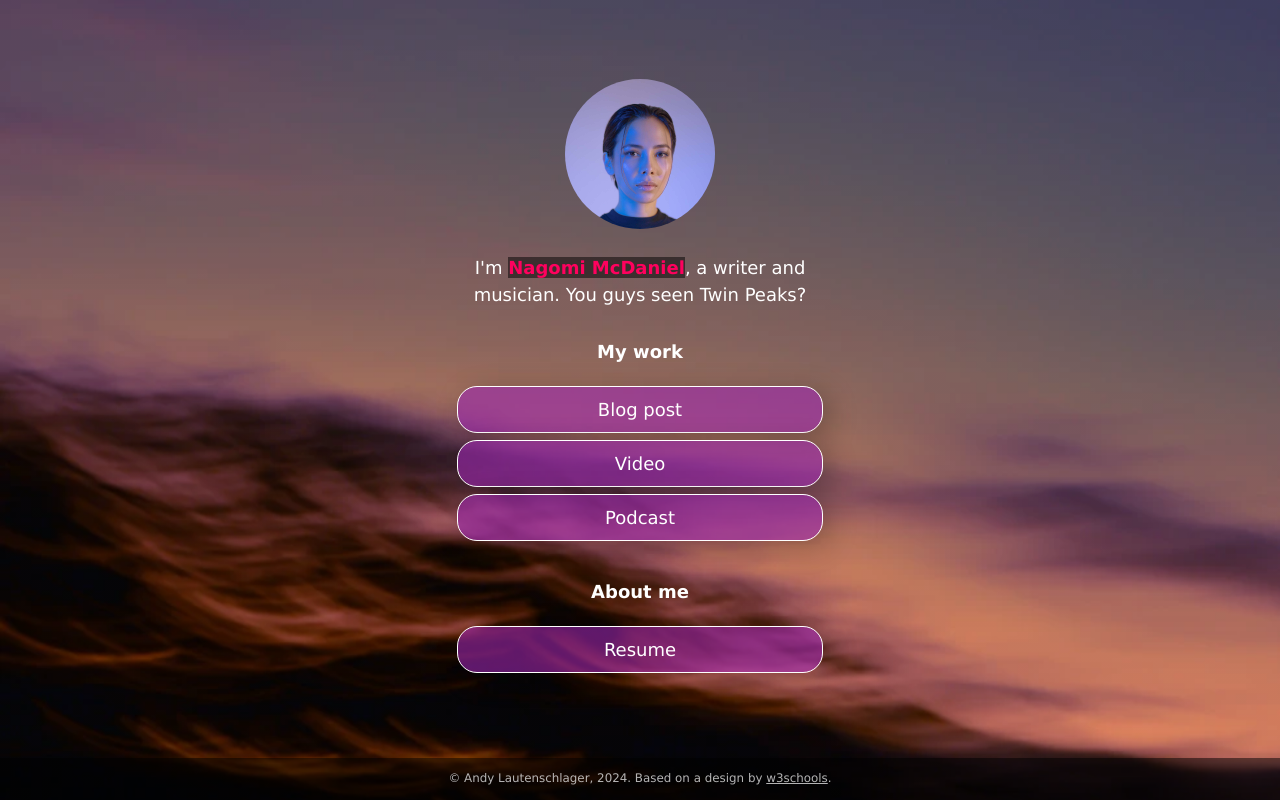
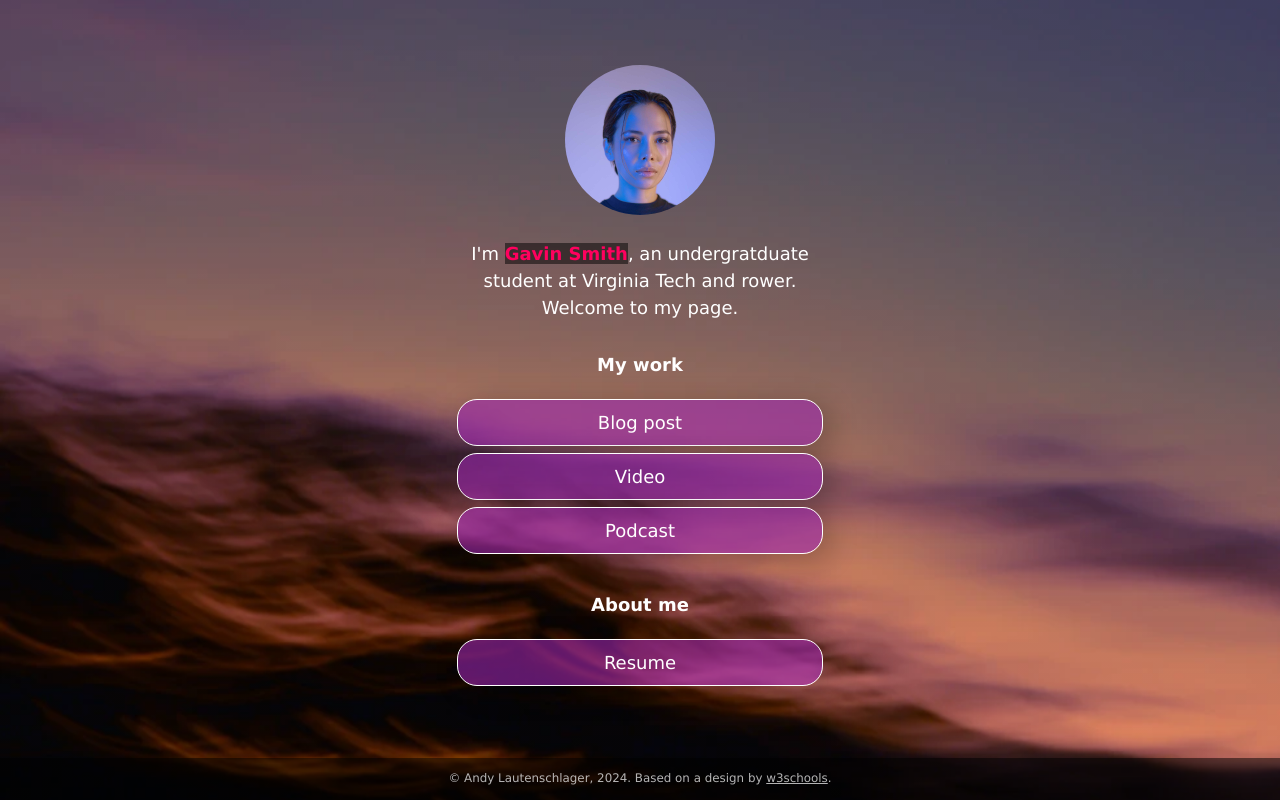
Before and after one commit to gavin-smith59/gavin-smith59.github.io, a plain HTML site: page index.html in a window 1280 px wide. Drawn offline with Linux system fonts and the light colour scheme.

Commit message:
Update index.html

```diff
--- a/index.html
+++ b/index.html
@@ -6,7 +6,7 @@
   <meta charset="utf-8" />
   <meta name="viewport" content="width=device-width, initial-scale=1" />
   <!-- Add your name below -->
-  <title>Nagomi McDaniel</title>
+  <title>Gavin Smith</title>
   <link rel="stylesheet" href="css/style.css">
 </head>
 
@@ -18,7 +18,7 @@
       <img src="images/portrait.jpg" alt="Photo by Art Hauntington">
     </div>
     <div class="intro">
-      I'm <span class="name"><strong>Nagomi McDaniel</strong></span>, a writer and musician. You guys seen Twin Peaks?
+      I'm <span class="name"><strong>Gavin Smith</strong></span>, an undergratduate student at Virginia Tech and rower. Welcome to my page.
     </div>
     <div class="section-header">
       <h1>My work</h1>
@@ -28,9 +28,10 @@
       <div class="button toggle">Blog post</div>
       <div class="slidedown">
         <div class="description">
-          <h2>Blog post title</h2>
-          <p>Here, add a short but appealing description of your blog post.</p>
-          <a href="#" class="external-link" target="_blank">Read</a>
+          <h2>The Recycling Scam: Unmasking the Reality of Sustainable Waste Management</h2>
+          <p>Discover how current waste management practices fall short and explore a roadmap for effective change towards a greener future</p>
+          <a href="https://medium.com/@gavin.smith715/the-recycling-scam-unmasking-the-reality-of-
+          sustainable-waste-management-f767fb9adc50" class="external-link" target="_blank">Read</a>
         </div>
       </div>
 
```
